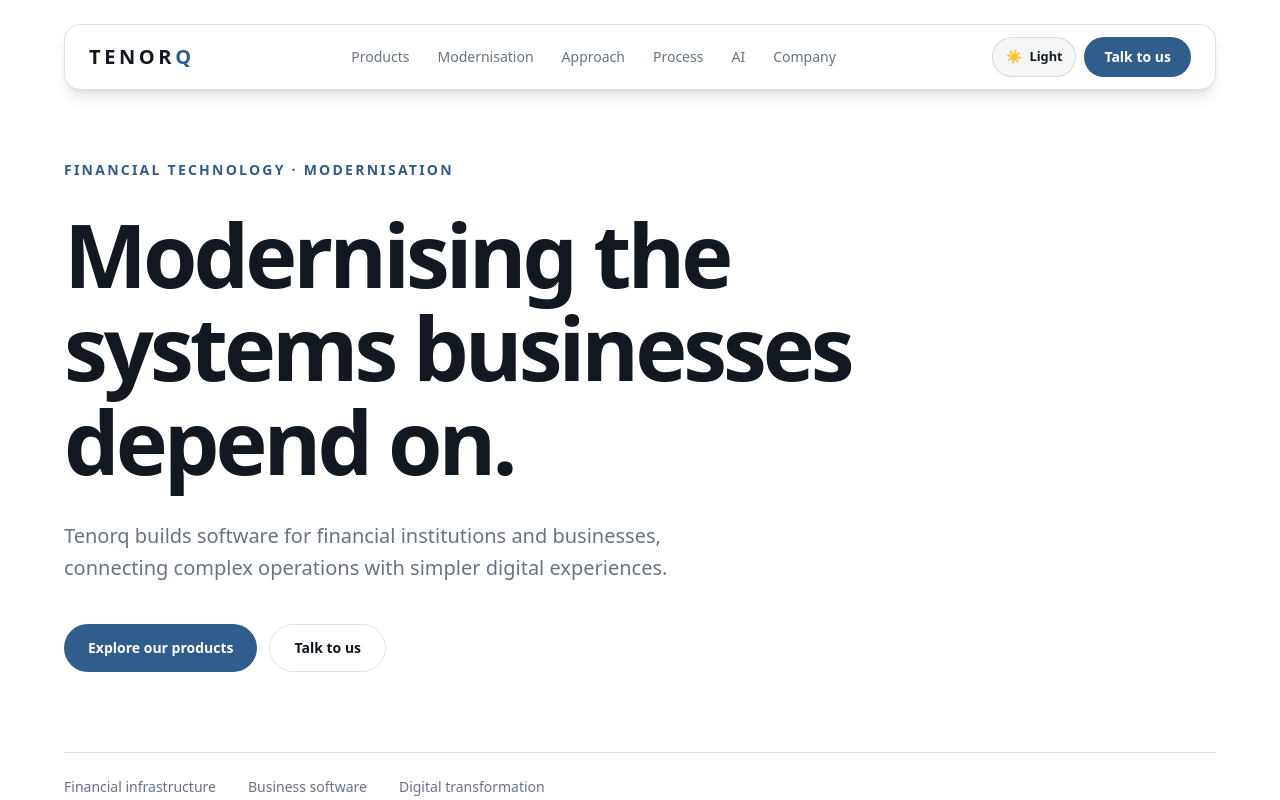
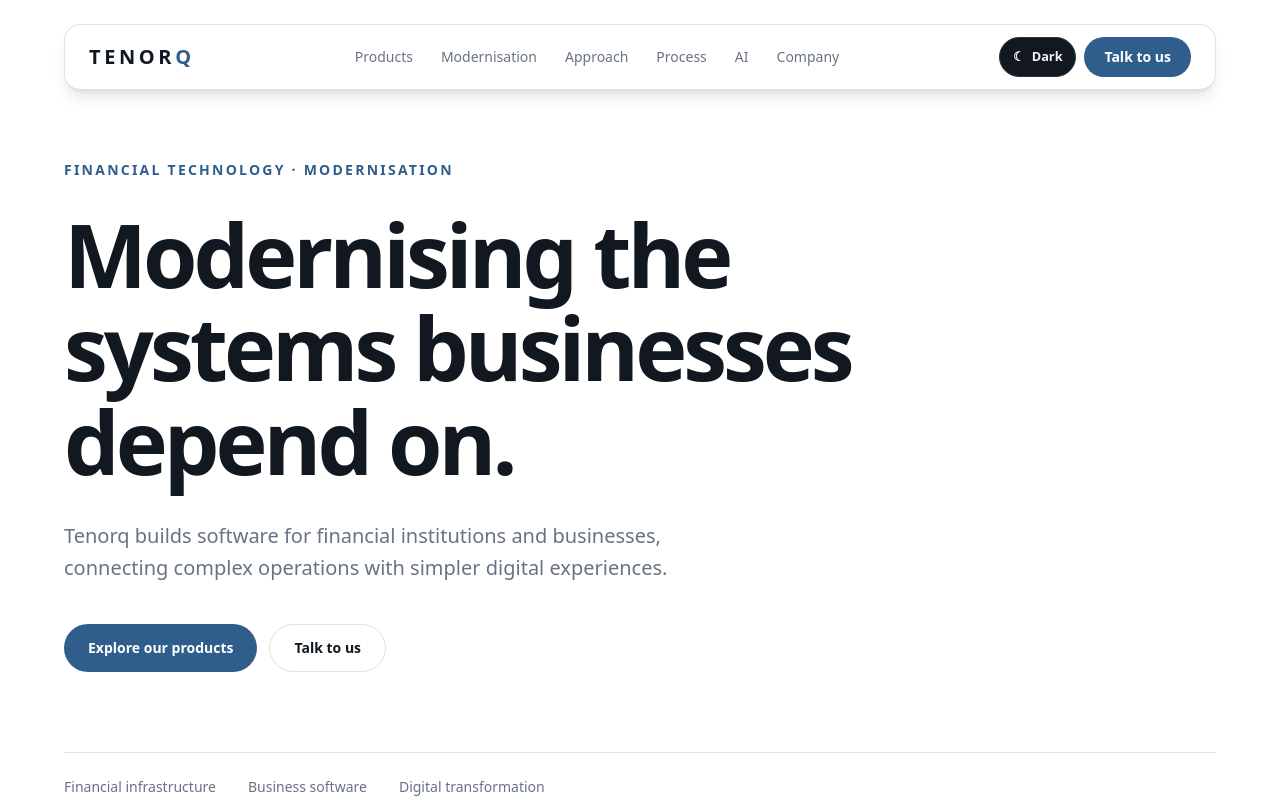
Before and after one commit to tenorq/Website, a Next.js app: page / in a window 1280 px wide. Shown: the top 800 px of the page. Built offline with nearby package versions, Linux system fonts and the light colour scheme.

Commit message:
feat: toggle button colour reveresed

```diff
--- a/src/app/globals.css
+++ b/src/app/globals.css
@@ -79,7 +79,25 @@ body::before {
   color: var(--foreground);
   font-size: 0.8rem;
   font-weight: 600;
-  transition: background-color 150ms ease, border-color 150ms ease;
+  transition: background-color 150ms ease, border-color 150ms ease, color 150ms ease;
 }
 .theme-toggle:hover { background: color-mix(in srgb, var(--foreground) 8%, transparent); }
+.theme-toggle[data-target-theme="dark"] {
+  background: #111820;
+  border-color: #293443;
+  color: #f3f4f6;
+}
+.theme-toggle[data-target-theme="dark"]:hover {
+  background: #1b2633;
+  border-color: #3b4a5d;
+}
+.theme-toggle[data-target-theme="light"] {
+  background: #ffffff;
+  border-color: #d7dee7;
+  color: #111820;
+}
+.theme-toggle[data-target-theme="light"]:hover {
+  background: #f2f5f8;
+  border-color: #bdc8d5;
+}
 .theme-toggle:focus-visible { outline: 2px solid var(--accent); outline-offset: 2px; }
--- a/src/components/ThemeToggle.tsx
+++ b/src/components/ThemeToggle.tsx
@@ -26,9 +26,10 @@ export function ThemeToggle() {
       aria-label={`Switch to ${dark ? "light" : "dark"} mode`}
       aria-pressed={dark}
       className="theme-toggle"
+      data-target-theme={dark ? "light" : "dark"}
     >
-      <span aria-hidden="true">{dark ? "☾" : "☀"}</span>
-      <span className="hidden sm:inline">{dark ? "Dark" : "Light"}</span>
+      <span aria-hidden="true">{dark ? "☀" : "☾"}</span>
+      <span className="hidden sm:inline">{dark ? "Light" : "Dark"}</span>
     </button>
   );
 }
```
